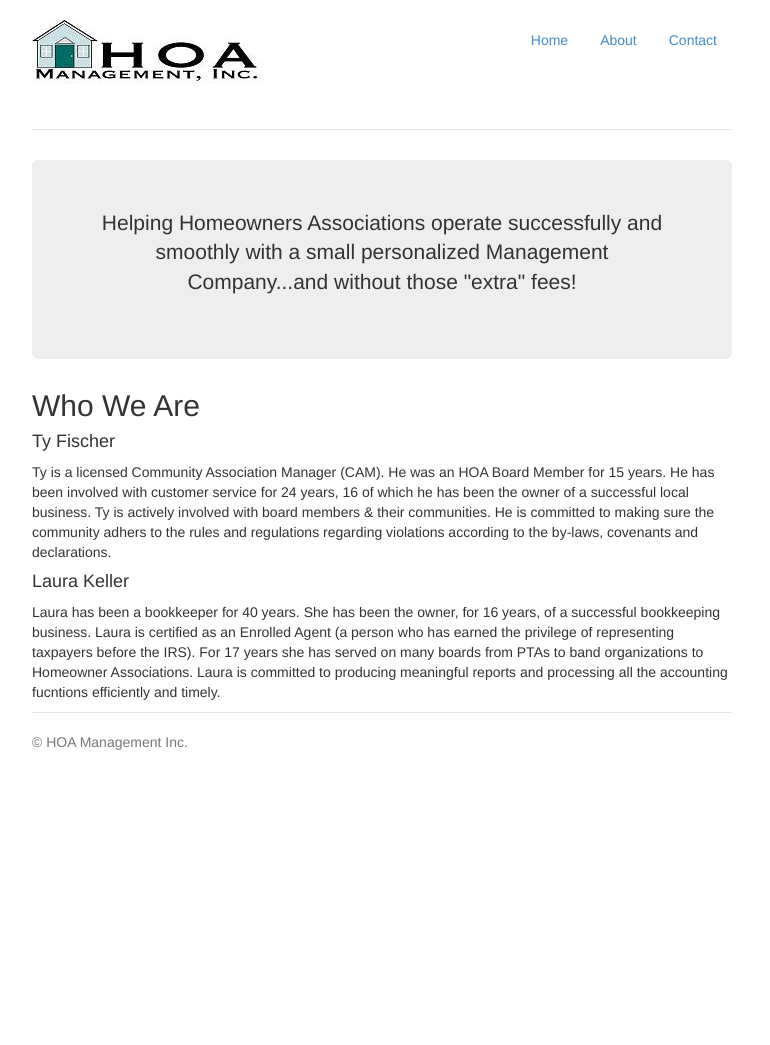
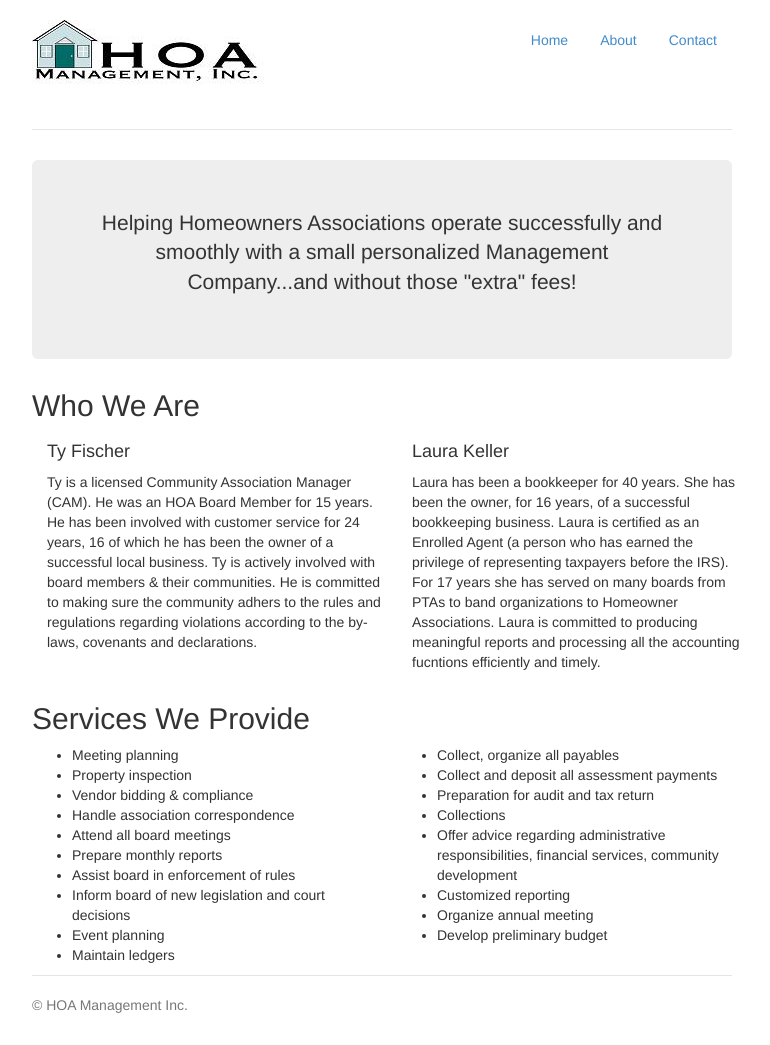
Before and after one commit to hoa-management-inc/hoa-management, a Jekyll site: the page built from index.md, in a window 1280 px wide. Shown: the whole page, without its empty margins (258-1028 px from the left). Built offline with Jekyll 4.4.1, drawn with Linux system fonts in a browser that asks for light colours; Markdown is read by kramdown in place of the engine named in the settings; before the commit the page ends 900 px from its top, so only the background shows below that.

Commit message:
update index to include provided services

```diff
--- /dev/null
+++ b/_includes/services_we_provide
@@ -0,0 +1,28 @@
+<div class="row">
+  <div class="col-md-6">
+    <ul>
+      <li>Meeting planning</li>
+      <li>Property inspection</li>
+      <li>Vendor bidding & compliance</li>
+      <li>Handle association correspondence</li>
+      <li>Attend all board meetings</li>
+      <li>Prepare monthly reports</li>
+      <li>Assist board in enforcement of rules</li>
+      <li>Inform board of new legislation and court decisions</li>
+      <li>Event planning</li>
+      <li>Maintain ledgers</li>
+    </ul>
+  </div>
+  <div class="col-md-6">
+    <ul>
+      <li>Collect, organize all payables</li>
+      <li>Collect and deposit all assessment payments</li>
+      <li>Preparation for audit and tax return</li>
+      <li>Collections</li>
+      <li>Offer advice regarding administrative responsibilities, financial services, community development</li>
+      <li>Customized reporting</li>
+      <li>Organize annual meeting</li>
+      <li>Develop preliminary budget</li>
+    </ul>
+  </div>
+</div>
--- /dev/null
+++ b/_includes/who_we_are
@@ -0,0 +1,12 @@
+<div class="container">
+  <div class="row">
+    <div class="col-md-6">
+      <h4>Ty Fischer</h4>
+      <p> Ty is a licensed Community Association Manager (CAM). He was an HOA Board Member for 15 years. He has been involved with customer service for 24 years, 16 of which he has been the owner of a successful local business. Ty is actively involved with board members & their communities.  He is committed to making sure the community adhers to the rules and regulations regarding violations according to the by-laws, covenants and declarations.</p>
+    </div>
+    <div class="col-md-6">
+      <h4>Laura Keller</h4>
+      <p>Laura has been a bookkeeper for 40 years. She has been the owner, for 16 years, of a successful bookkeeping business. Laura is certified as an Enrolled Agent (a person who has earned the privilege of representing taxpayers before the IRS). For 17 years she has served on many boards from PTAs to band organizations to Homeowner Associations. Laura is committed to producing meaningful reports and processing all the accounting fucntions efficiently and timely.</p>
+    </div>
+  </div>
+</div>
--- a/index.md
+++ b/index.md
@@ -5,17 +5,7 @@ title: 'Welcome'
 {% include marketing_quote.html %}
 
 ## Who We Are
+{% include who_we_are %}
 
-#### Ty Fischer
-Ty is a licensed Community Association Manager (CAM). He was an HOA Board Member for 15
-years. He has been involved with customer service for 24 years, 16 of which he has been the
-owner of a successful local business. Ty is actively involved with board members & their communities.
-He is committed to making sure the community adhers to the rules and regulations regarding violations
-according to the by-laws, covenants and declarations.
-
-#### Laura Keller
-Laura has been a bookkeeper for 40 years. She has been the owner, for 16 years, of a successful
-bookkeeping business. Laura is certified as an Enrolled Agent (a person who has earned the privilege
-of representing taxpayers before the IRS). For 17 years she has served on many boards from PTAs to band
-organizations to Homeowner Associations. Laura is committed to producing meaningful reports and
-processing all the accounting fucntions efficiently and timely.
+## Services We Provide
+{% include services_we_provide %}
```
